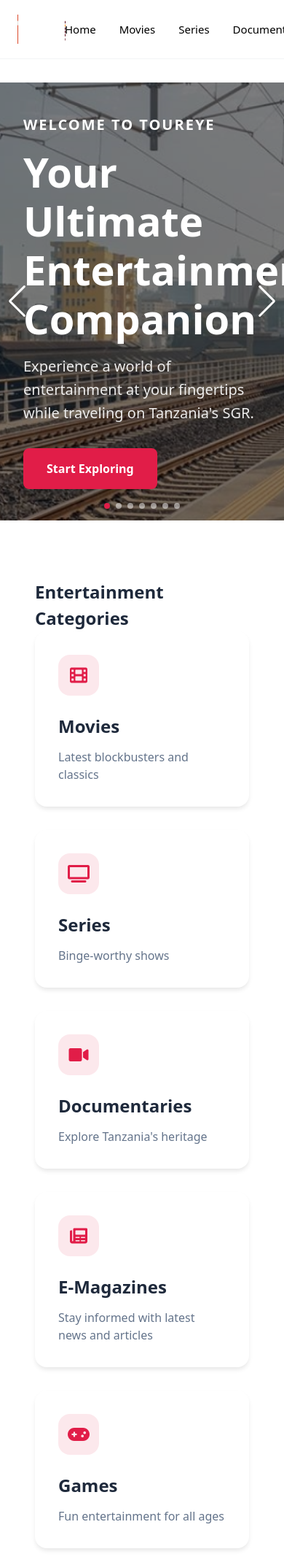
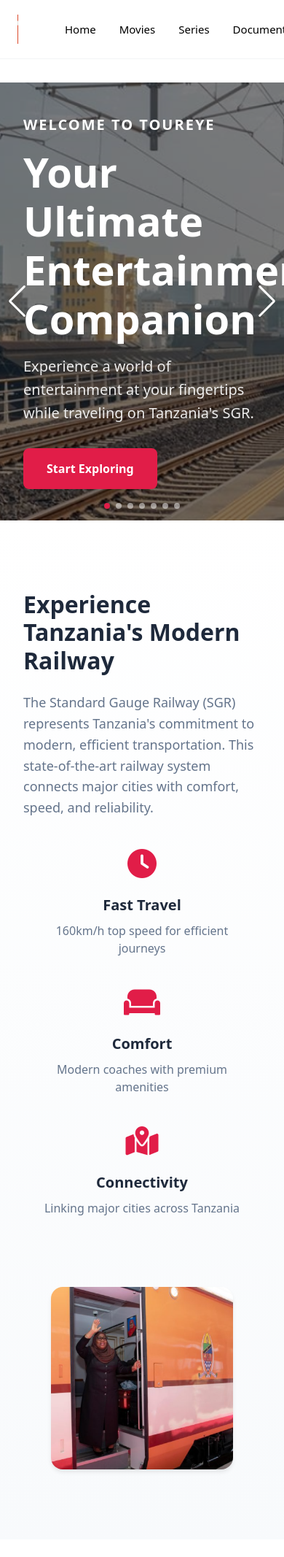
Before and after one commit to manasrpandya/TourEye_MVP, a Flask app: page / in a window 390 px wide; the page is wider, and only the part inside the window is pictured. Shown: the top 2133 px of that part at 73% size. Run offline with Flask 3, Linux system fonts and the light colour scheme; data that the repository does not hold is empty; some libraries are stand-ins or nearby versions.

Commit message:
add SGR information section with responsive design and styling enhancements

```diff
--- a/backend/templates/base.html
+++ b/backend/templates/base.html
@@ -62,9 +62,9 @@
                         <img src="{{ url_for('static', filename='images/logo.jpg') }}" alt="Tour Eye Logo">
                     </div>
                     <div class="vertical-divider"></div>
-                    <div class="logo-container">
+                    <!-- <div class="logo-container">
                         <img src="{{ url_for('static', filename='images/sgr.png') }}" alt="SGR Logo">
-                    </div>
+                    </div> -->
                 </div>
 
                 <!-- Right side navigation -->
--- a/backend/templates/home.html
+++ b/backend/templates/home.html
@@ -401,6 +401,170 @@
             font-size: 1.5rem;
         }
     }
+
+    /* SGR Section Styles */
+    .sgr-section {
+        padding: 6rem 0;
+        background: linear-gradient(to bottom, #ffffff, #f8fafc);
+        width: 100vw;
+        margin-left: calc(-50vw + 50%);
+        margin-right: calc(-50vw + 50%);
+    }
+
+    .sgr-container {
+        max-width: 1280px;
+        margin: 0 auto;
+        padding: 0 2rem;
+        justify-content: center;
+    }
+
+    .sgr-content {
+        display: flex;
+        gap: 4rem;
+        align-items: center;
+    }
+
+    .sgr-text {
+        flex: 1;
+        max-width: 600px; /* Control text section width */
+    }
+
+    .sgr-images {
+        flex: 1;
+        max-width: 500px; /* Control image width */
+    }
+
+    .image-item.large {
+        height: 400px;
+        border-radius: 1rem;
+        overflow: hidden;
+        box-shadow: 0 4px 6px -1px rgba(0, 0, 0, 0.1);
+    }
+
+    .image-item.large img {
+        width: 100%;
+        height: 100%;
+        object-fit: cover;
+        transition: transform 0.3s ease;
+    }
+
+    .image-item.large img:hover {
+        transform: scale(1.05);
+    }
+
+    .sgr-title {
+        font-size: 2.5rem;
+        font-weight: 700;
+        color: #1e293b;
+        margin-bottom: 1.5rem;
+        line-height: 1.2;
+    }
+
+    .sgr-description {
+        color: #64748b;
+        font-size: 1.25rem;
+        line-height: 1.6;
+        margin-bottom: 2rem;
+    }
+
+    .sgr-features {
+        display: flex;
+        gap: 2rem;
+    }
+
+    .feature {
+        flex: 1;
+        text-align: center;
+    }
+
+    .feature-icon {
+        font-size: 2.5rem;
+        color: #e11d48;
+        margin-bottom: 0.75rem;
+    }
+
+    .feature h3 {
+        font-size: 1.25rem;
+        font-weight: 600;
+        color: #1e293b;
+        margin-bottom: 0.5rem;
+    }
+
+    .feature p {
+        color: #64748b;
+        font-size: 1rem;
+        line-height: 1.5;
+    }
+
+    .image-grid {
+        display: flex;
+        flex-direction: column;
+        gap: 1.5rem;
+    }
+
+    .image-item {
+        position: relative;
+        overflow: hidden;
+        border-radius: 1rem;
+        box-shadow: 0 4px 6px -1px rgba(0, 0, 0, 0.1);
+    }
+
+    .image-item img {
+        width: 100%;
+        height: 100%;
+        object-fit: cover;
+        transition: transform 0.3s ease;
+    }
+
+    .image-item:not(.large) {
+        height: 200px;
+    }
+
+    .image-item img:hover {
+        transform: scale(1.05);
+    }
+
+    @media (max-width: 1024px) {
+        .sgr-content {
+            flex-direction: column;
+        }
+
+        .sgr-text {
+            max-width: 100%;
+        }
+
+        .sgr-images {
+            max-width: 100%;
+            margin-top: 2rem;
+        }
+
+        .image-item.large {
+            height: 300px;
+        }
+
+        .sgr-features {
+            flex-direction: column;
+            align-items: center;
+        }
+
+        .feature {
+            max-width: 300px;
+        }
+    }
+
+    @media (max-width: 640px) {
+        .sgr-title {
+            font-size: 2rem;
+        }
+
+        .sgr-description {
+            font-size: 1.125rem;
+        }
+
+        .image-item.large {
+            height: 250px;
+        }
+    }
 </style>
 {% endblock %}
 
@@ -507,6 +671,48 @@
         <div class="swiper-button-prev"></div>
         <!-- Add Pagination -->
         <div class="swiper-pagination"></div>
+    </div>
+</section>
+
+<!-- SGR Information Section -->
+<section class="sgr-section">
+    <div class="sgr-container">
+        <div class="sgr-content">
+            <div class="sgr-text">
+                <h2 class="sgr-title">Experience Tanzania's Modern Railway</h2>
+                <p class="sgr-description">The Standard Gauge Railway (SGR) represents Tanzania's commitment to modern, efficient transportation. This state-of-the-art railway system connects major cities with comfort, speed, and reliability.</p>
+                <div class="sgr-features">
+                    <div class="feature">
+                        <div class="feature-icon">
+                            <i class="fas fa-clock"></i>
+                        </div>
+                        <h3>Fast Travel</h3>
+                        <p>160km/h top speed for efficient journeys</p>
+                    </div>
+                    <div class="feature">
+                        <div class="feature-icon">
+                            <i class="fas fa-couch"></i>
+                        </div>
+                        <h3>Comfort</h3>
+                        <p>Modern coaches with premium amenities</p>
+                    </div>
+                    <div class="feature">
+                        <div class="feature-icon">
+                            <i class="fas fa-map-marked-alt"></i>
+                        </div>
+                        <h3>Connectivity</h3>
+                        <p>Linking major cities across Tanzania</p>
+                    </div>
+                </div>
+            </div>
+            <div class="sgr-images">
+                <div class="image-grid">
+                    <div class="image-item large">
+                        <img src="{{ url_for('static', filename='images/mama_samia.png') }}" alt="SGR Main">
+                    </div>
+                </div>
+            </div>
+        </div>
     </div>
 </section>
 
```
Also changed, not shown: backend/static/images/mama_samia.png (added), backend/static/images/sgr1.png (added), backend/static/images/sgr2.png (added).
